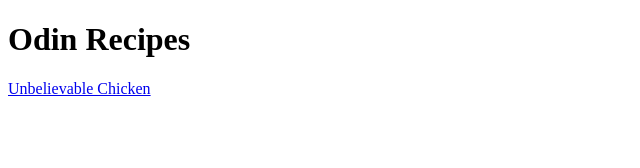
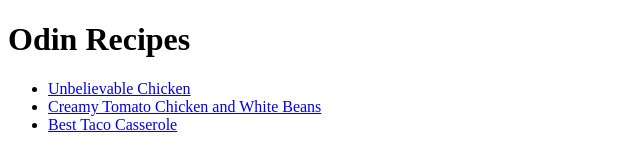
Before and after one commit to arinoki/odin-recipes, a plain HTML site: page index.html in a window 1280 px wide. Shown: the whole page, without its empty margins (0-640 px from the left). Drawn offline with Linux system fonts and the light colour scheme.

Commit message:
Add recipes menu to index.html

```diff
--- a/index.html
+++ b/index.html
@@ -7,6 +7,10 @@
 </head>
 <body>
 <h1>Odin Recipes</h1>
-<a href="recipes/unbeliavable_chicken.html">Unbelievable Chicken</a>
+<ul>
+	<li><a href="recipes/unbeliavable_chicken.html">Unbelievable Chicken</a></li>
+	<li><a href="recipes/creamy_tomato_chicken_and_white_beans.html">Creamy Tomato Chicken and White Beans</a></li>
+	<li><a href="recipes/best_taco_casseole.html">Best Taco Casserole</a></li>
+</ul>
 </body>
 </html>
```
